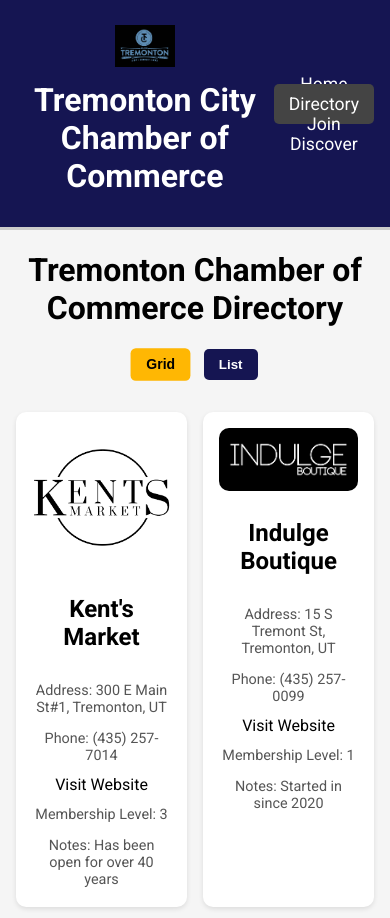
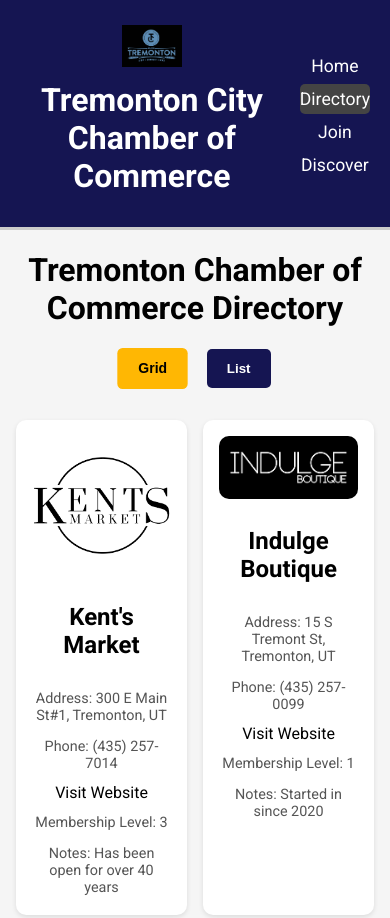
Before and after one commit to abbigailf/wdd231, a plain HTML site: page chamber/directory.html in a window 390 px wide. Shown: the top 918 px of the page. Drawn offline with Linux system fonts and the light colour scheme.

Commit message:
navigation fix

```diff
--- a/chamber/styles/chamber.css
+++ b/chamber/styles/chamber.css
@@ -50,7 +50,8 @@
 /* General Navigation Link Style */
 nav a {
     text-decoration: none;
-    padding: 10px 15px;
+    padding: 12px 20px;
+    margin: 0 4px;
     font-size: 1.1rem;
     transition: background-color 0.3s ease;
     border-radius: 5px;
@@ -72,8 +73,8 @@
 }
 
 .view-buttons button {
-    padding: 8px 15px;
-    margin: 0 5px;
+    padding: 12px 20px;
+    margin: 0 8px;
     cursor: pointer;
     border: none;
     border-radius: 5px;
@@ -226,11 +227,21 @@
     nav ul {
         flex-direction: column;
         align-items: center;
+        width: 100%;
+    }
+
+    nav ul li {
+        width: 100%;
+        margin-bottom: 5px;
+        margin-top: 0.5rem;
+        margin-left: 0.5rem;
     }
 
     nav a {
         width: 100%;
         box-sizing: border-box;
+        padding: 5px 0;
+        text-align: center;
     }
 
     /* Grid: 2 cards per row */
```
